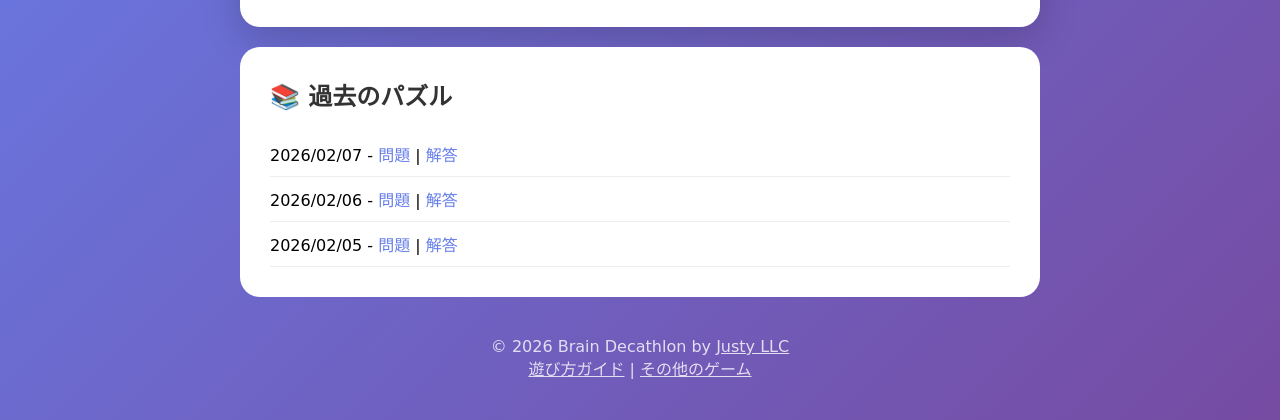
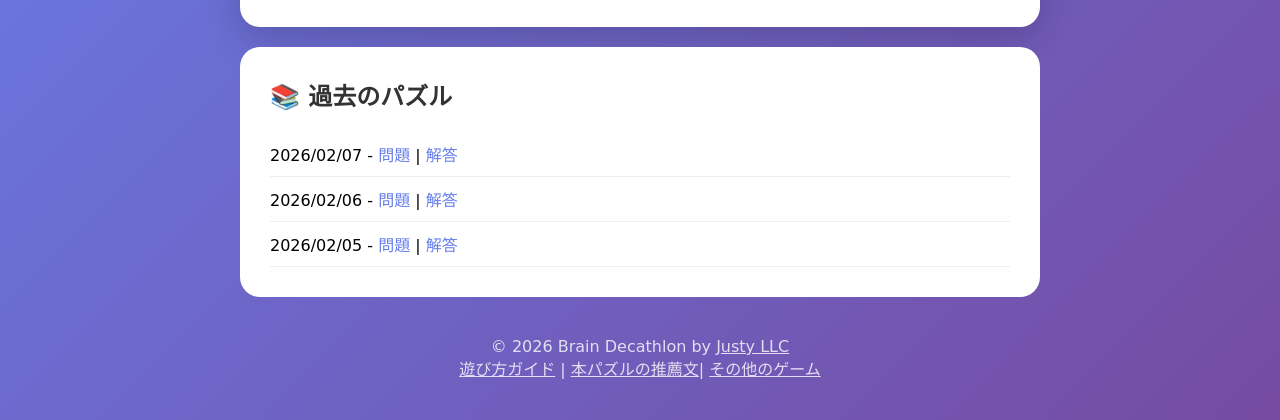
Before and after one commit to 351Justy/brain-decathlon, a plain HTML site: page docs/index.html in a window 1280 px wide. Shown: the part 406-826 px from the top of the page. Drawn offline with Linux system fonts and the light colour scheme.

Commit message:
Update footer links in index.html

```diff
--- a/docs/index.html
+++ b/docs/index.html
@@ -141,7 +141,7 @@
 
         <footer>
             <p>© 2026 Brain Decathlon by <a href="https://justy.co.jp">Justy LLC</a></p>
-            <p><a href="guide.pdf">遊び方ガイド</a> | <a href="https://justy.co.jp/games/">その他のゲーム</a></p>
+            <p><a href="guide.pdf">遊び方ガイド</a> | <a href="explanation.pdf">本パズルの推薦文</a>| <a href="https://justy.co.jp/games/">その他のゲーム</a></p>
         </footer>
     </div>
 
```
